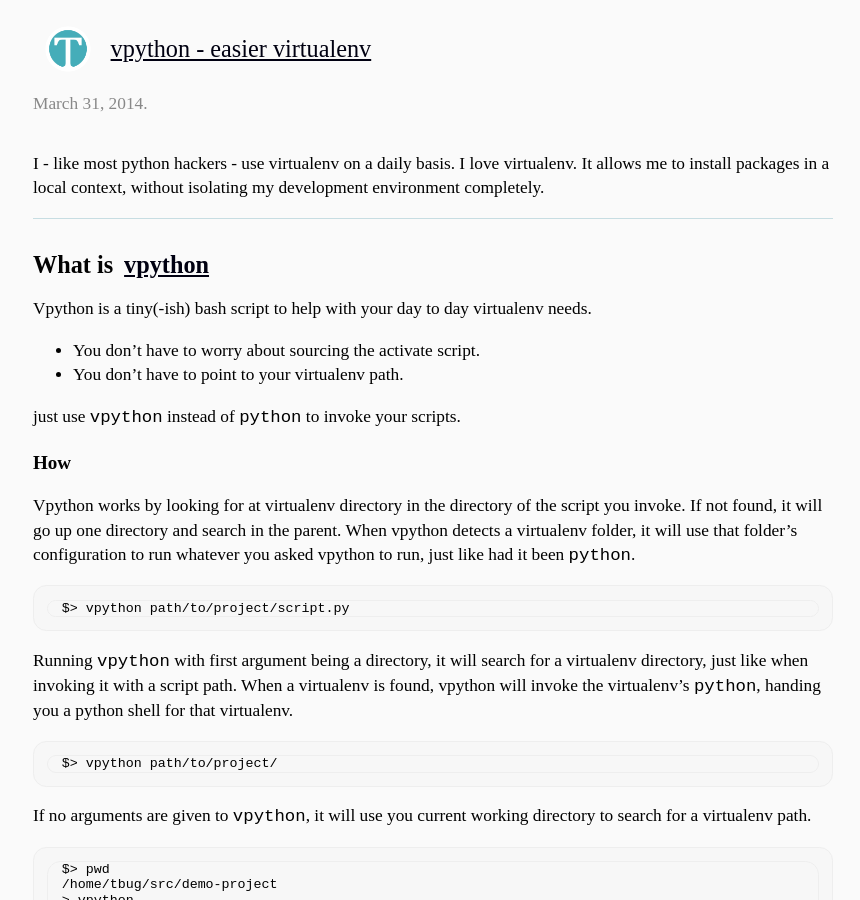
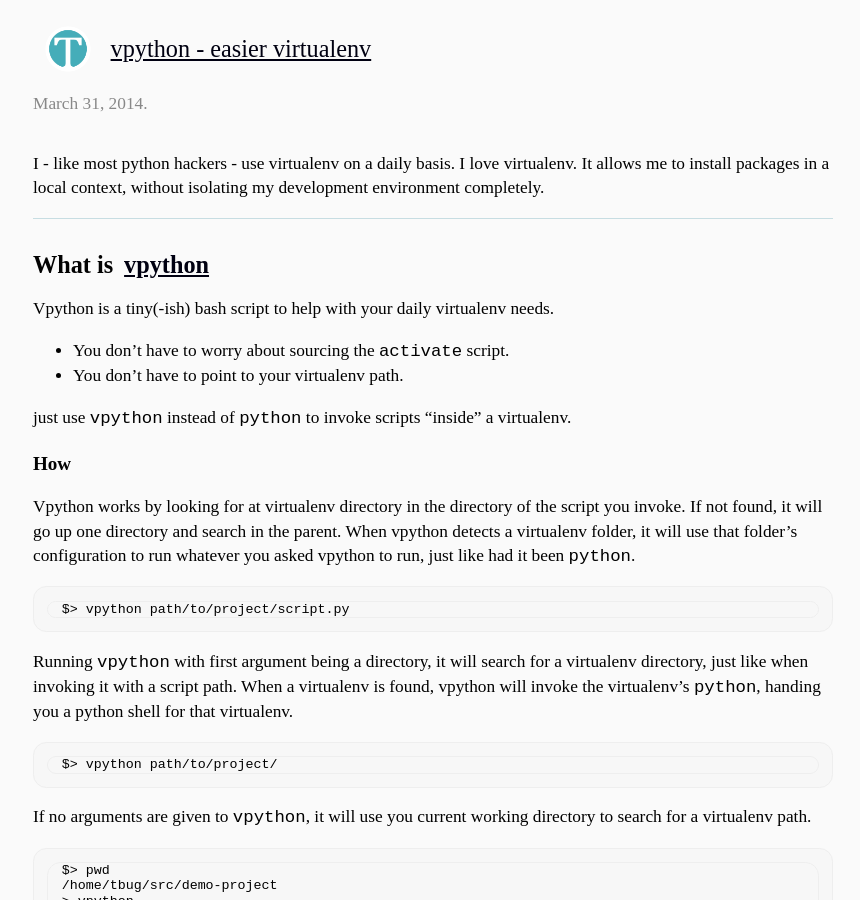
Before and after one commit to henriktudborg/henriktudborg.github.io, a Jekyll site: the page built from _posts/2014-03-31-vpython.md, in a window 1280 px wide and 900 px high. Shown: the whole window, without its empty margins (207-1067 px from the left). Built offline with Jekyll 4.4.1, drawn with Linux system fonts in a browser that asks for light colours; some web fonts are replaced; Markdown is read by kramdown in place of the engine named in the settings; some of the changed text lies outside the part shown.

Commit message:
Updating the vpython post a bit

```diff
--- a/_posts/2014-03-31-vpython.md
+++ b/_posts/2014-03-31-vpython.md
@@ -16,12 +16,12 @@ without isolating my development environment completely.
 What is [vpython][repo]
 ----------------------
 
-Vpython is a tiny(-ish) bash script to help with your day to day virtualenv needs.
+Vpython is a tiny(-ish) bash script to help with your daily virtualenv needs.
 
-- You don't have to worry about sourcing the activate script.
+- You don't have to worry about sourcing the `activate` script.
 - You don't have to point to your virtualenv path.
 
-just use `vpython` instead of `python` to invoke your scripts.
+just use `vpython` instead of `python` to invoke scripts "inside" a virtualenv.
 
 ### How
 
@@ -156,7 +156,7 @@ a virtualenv.
     New python executable in /home/tbug/src/demo-project/.virtualenv/bin/python
     Installing setuptools, pip...done.
 
-By default, vpython will install the virtualenv to a folder called `.virtualenv`.
+By default, vpython will install the virtualenv to a folder called `virtualenv`.
 You can change this by setting the `ENV_NAME` environment variable like this:
 
     /home/tbug/src/demo-project $> ENV_NAME=env vpython --install .
```
